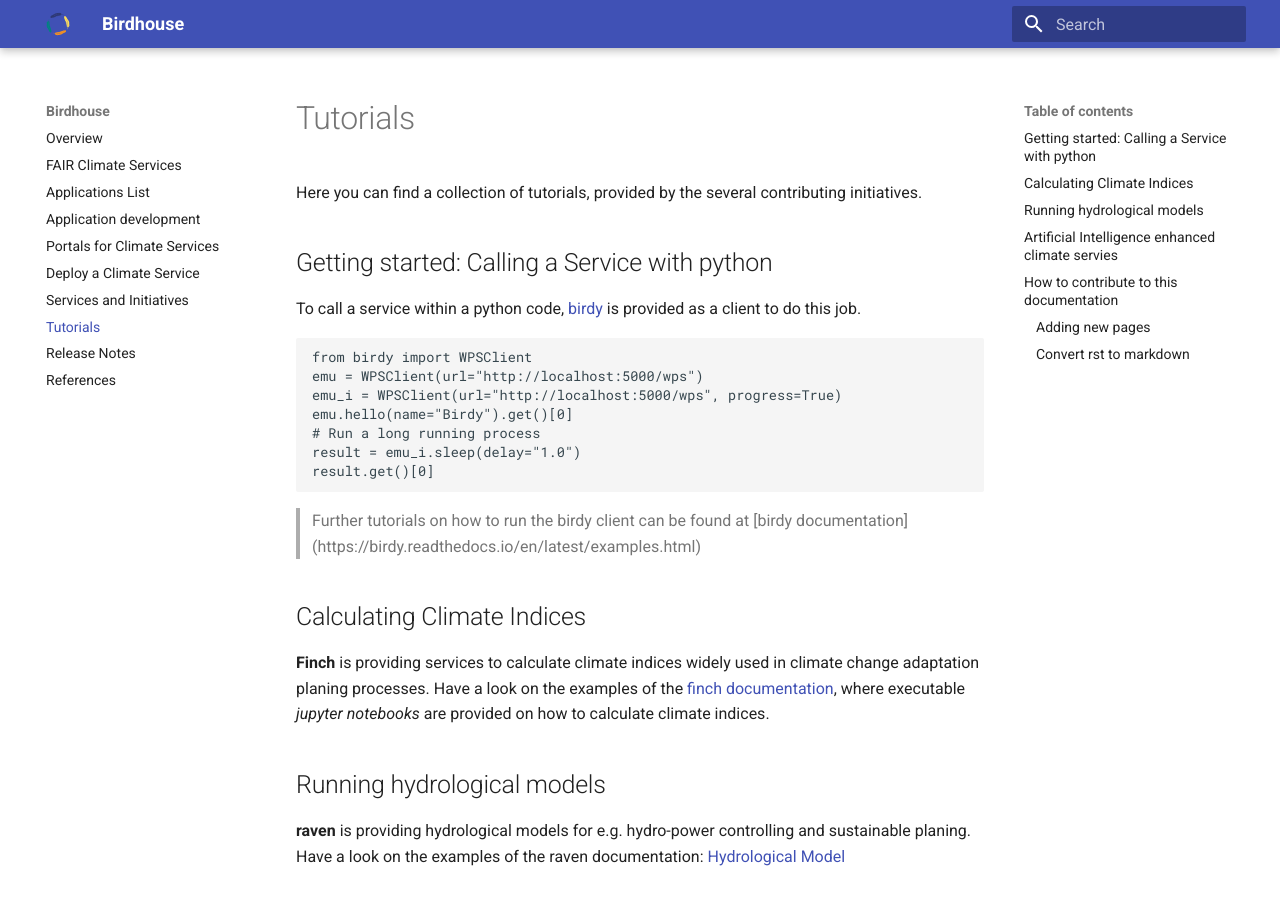
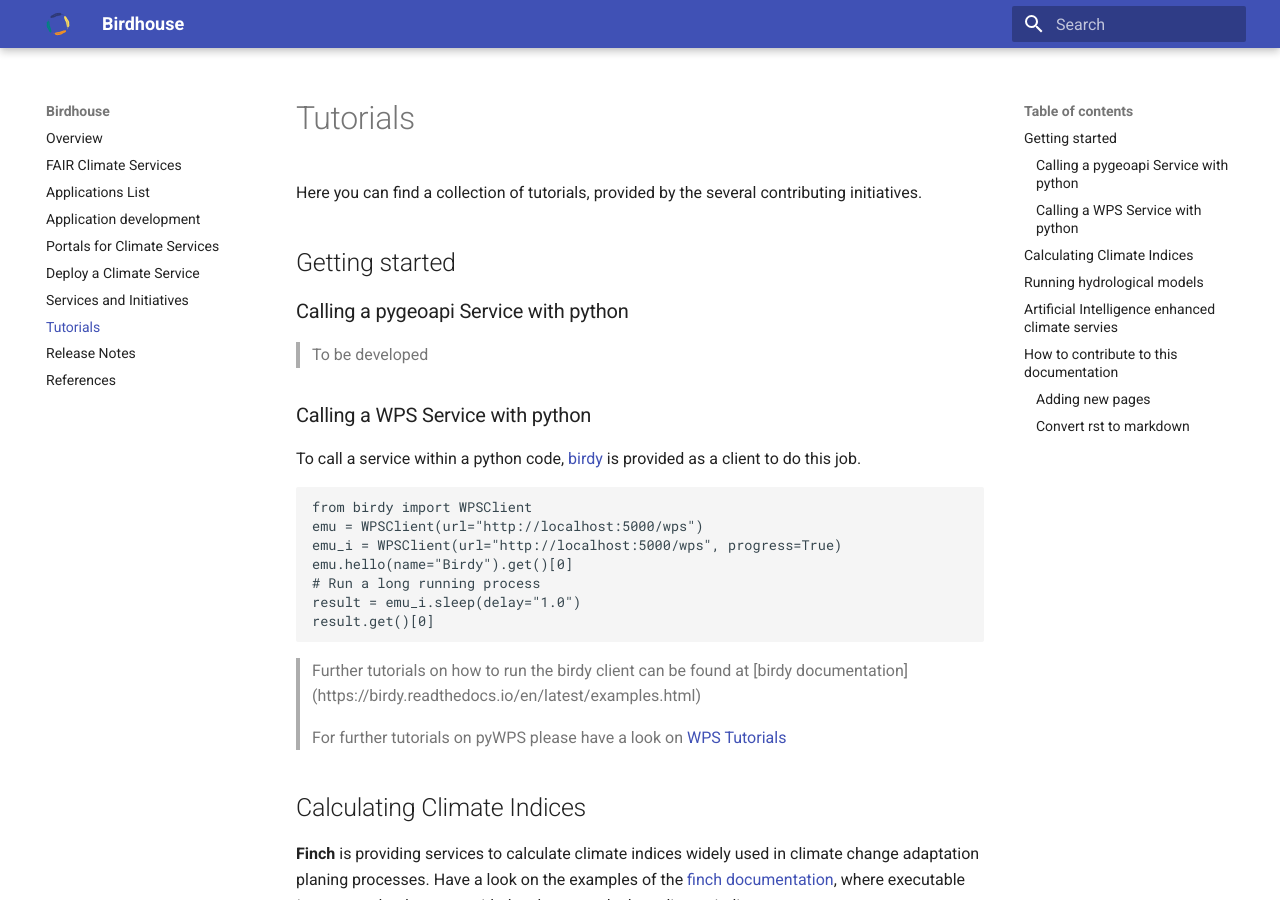
Before and after one commit to bird-house/birdhouse2-docs, an MkDocs documentation site: the page built from docs/tutorials.md, in a window 1280 px wide and 900 px high. Built offline with MkDocs 1.6.1 and Material for MkDocs 9.7.7, drawn with Linux system fonts in a browser that asks for light colours.

Commit message:
include WPS tutorial

````diff
--- a/docs/tutorials.md
+++ b/docs/tutorials.md
@@ -2,8 +2,13 @@
 
 Here you can find a collection of tutorials, provided by the several contributing initiatives.
 
-## Getting started: Calling a Service with python
+## Getting started
 
+### Calling a pygeoapi Service with python
+
+> To be developed
+
+### Calling a WPS Service with python
 To call a service within a python code, [birdy](https://github.com/bird-house/birdy.git) is provided as a client to do this job.
 
 ``` python
@@ -16,6 +21,8 @@ result = emu_i.sleep(delay="1.0")
 result.get()[0]
 ```
 > Further tutorials on how to run the birdy client can be found at [birdy documentation] (https://birdy.readthedocs.io/en/latest/examples.html)
+
+> For further tutorials on pyWPS please have a look on [WPS Tutorials](tutorial_wps.md)
 
 ## Calculating Climate Indices
 **Finch** is providing services to calculate climate indices widely used in climate change adaptation planing processes. Have a look on the examples of the [finch documentation](https://pavics-sdi.readthedocs.io/projects/finch/en/latest/notebooks/index.html), where executable *jupyter notebooks* are provided on how to calculate climate indices.
````
Also changed, not shown: docs/tutorial_wps.md (renamed from tutorial_wps.md).
